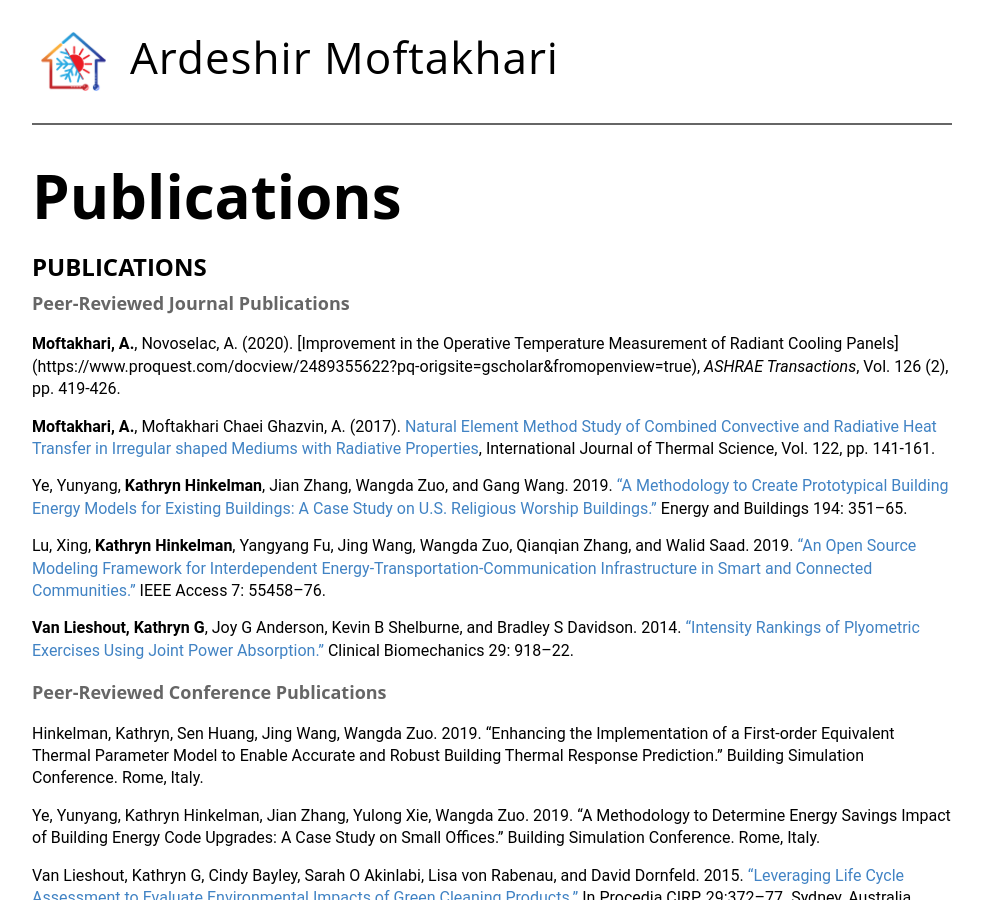
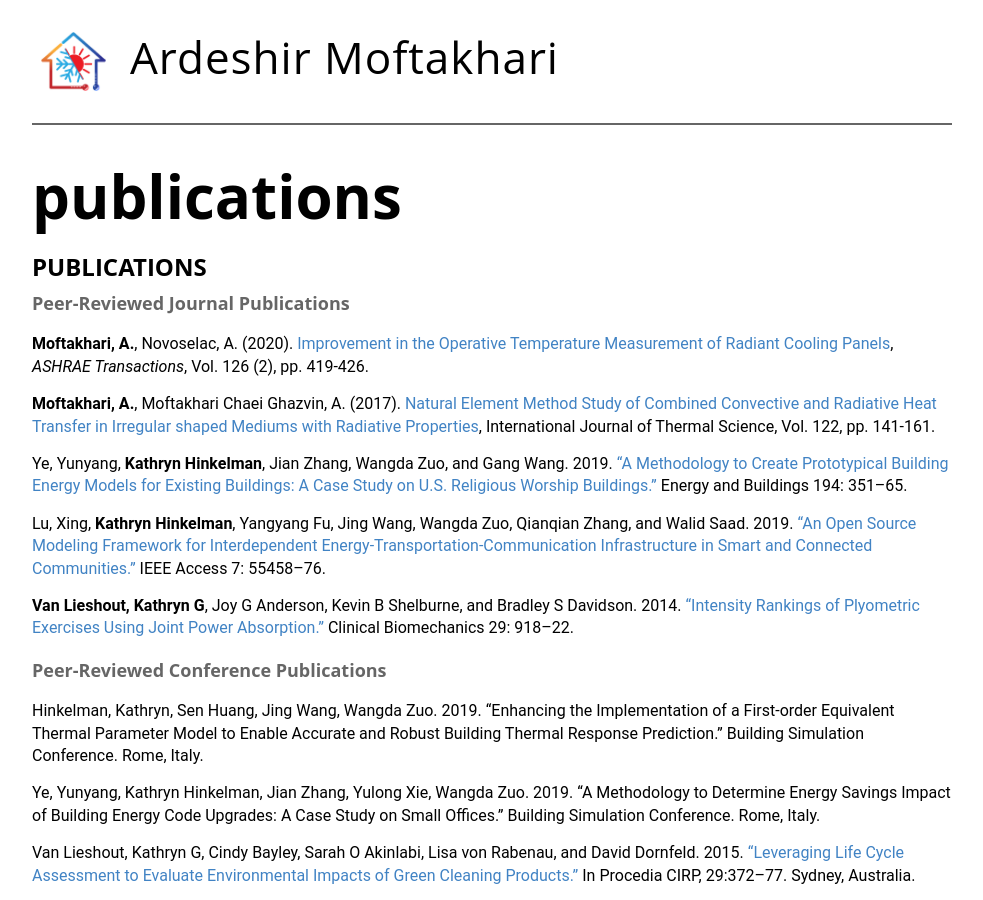
Before and after one commit to amoftakhari/amoftakhari.github.io, a Jekyll site: the page built from pub.md, in a window 1280 px wide and 900 px high. Shown: the whole window, without its empty margins (148-1131 px from the left). Built offline with Jekyll 4.4.1, drawn with Linux system fonts in a browser that asks for light colours.

Commit message:
Update pub.md

```diff
--- a/pub.md
+++ b/pub.md
@@ -1,6 +1,6 @@
 ---
 layout: page
-title: Publications
+title: publications
 permalink: /publications/
 ---
 
@@ -8,7 +8,7 @@ permalink: /publications/
 ## PUBLICATIONS
 #### Peer-Reviewed Journal Publications
 **Moftakhari, A.**, Novoselac, A. (2020).
-[Improvement in the Operative Temperature Measurement of Radiant Cooling Panels] (https://www.proquest.com/docview/2489355622?pq-origsite=gscholar&fromopenview=true),
+[Improvement in the Operative Temperature Measurement of Radiant Cooling Panels](https://www.proquest.com/docview/2489355622?pq-origsite=gscholar&fromopenview=true),
 *ASHRAE Transactions*, Vol. 126 (2), pp. 419-426.
 
 **Moftakhari, A.**, Moftakhari Chaei Ghazvin, A. (2017).
```
